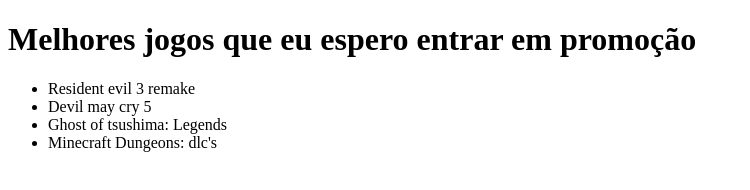
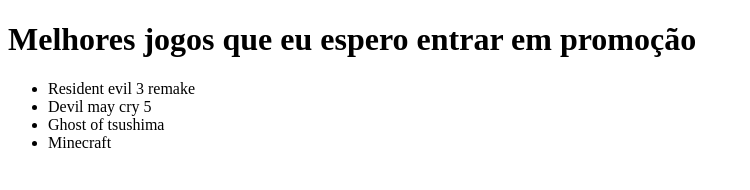
Before and after one commit to Feliipecasa/GitTest, a plain HTML site: page index.html in a window 1280 px wide. Shown: the whole page, without its empty margins (0-750 px from the left). Drawn offline with Linux system fonts and the light colour scheme.

Commit message:
Colocando letra maiúscula em uma das palavras

```diff
--- a/index.html
+++ b/index.html
@@ -4,15 +4,15 @@
     <meta charset="UTF-8">
     <meta http-equiv="X-UA-Compatible" content="IE=edge">
     <meta name="viewport" content="width=device-width, initial-scale=1.0">
-    <title>Lista dos melhores jogos de todos os tempos</title>
+    <title>Lista dos melhores Jogos de todos os tempos</title>
 </head>
 <body>
     <h1>Melhores jogos que eu espero entrar em promoção</h1>
     <ul>
         <li>Resident evil 3 remake</li>
         <li>Devil may cry 5</li>
-        <li>Ghost of tsushima: Legends</li>
-        <li>Minecraft Dungeons: dlc's</li>
+        <li>Ghost of tsushima</li>
+        <li>Minecraft</li>
     </ul>
 </body>
 </html>
```
